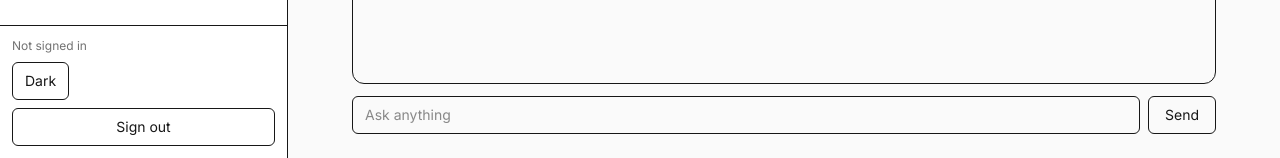
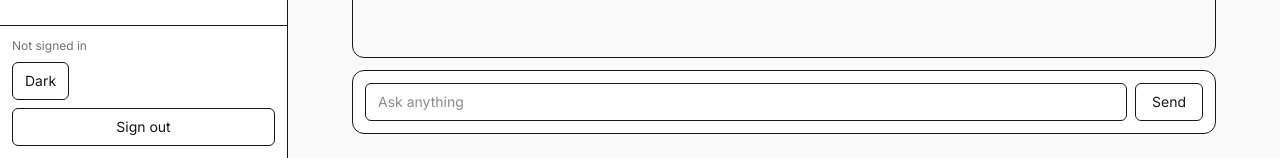
Before and after one commit to theperfectbean/complexity, a Next.js app in the folder app/: page /search/1 in a window 1280 px wide. Shown: the part 642-800 px from the top of the page. Built offline with nearby package versions, Linux system fonts and the light colour scheme; no server answers.

Commit message:
feat(phase-3): add shared motion searchbar transition across home and thread

```diff
--- a/app/src/app/page.tsx
+++ b/app/src/app/page.tsx
@@ -5,6 +5,7 @@ import Link from "next/link";
 import { useRouter } from "next/navigation";
 import { FormEvent, useState } from "react";
 
+import { SearchBar } from "@/components/search/SearchBar";
 import { MODELS, getDefaultModel } from "@/lib/models";
 
 export default function Home() {
@@ -91,12 +92,14 @@ export default function Home() {
       </header>
 
       <div className="flex flex-1 items-center justify-center">
-        <form onSubmit={startThread} className="w-full max-w-3xl space-y-3 rounded-2xl border p-4">
-          <textarea
-            className="min-h-24 w-full resize-none rounded-md border bg-transparent px-3 py-2"
+        <form onSubmit={startThread} className="w-full max-w-3xl space-y-3">
+          <SearchBar
+            value={query}
+            onChange={setQuery}
             placeholder="Ask anything..."
-            value={query}
-            onChange={(event) => setQuery(event.target.value)}
+            submitLabel={loading ? "Starting..." : "Start"}
+            disabled={loading}
+            layoutId="searchbar"
           />
           <div className="flex items-center justify-between">
             <select
@@ -114,9 +117,7 @@ export default function Home() {
                 </optgroup>
               ))}
             </select>
-            <button className="rounded-md bg-foreground px-4 py-2 text-background" type="submit" disabled={loading}>
-              {loading ? "Starting..." : "Start"}
-            </button>
+            <span className="text-xs text-muted-foreground">Model applies to this new thread</span>
           </div>
         </form>
       </div>
--- a/app/src/app/search/[threadId]/page.tsx
+++ b/app/src/app/search/[threadId]/page.tsx
@@ -6,9 +6,9 @@ import { useParams } from "next/navigation";
 import { FormEvent, useEffect, useMemo, useState } from "react";
 import { toast } from "sonner";
 
-import { FollowUpInput } from "@/components/chat/FollowUpInput";
 import { ChatCitation, ChatMessageItem, MessageList } from "@/components/chat/MessageList";
 import { AppShell } from "@/components/layout/AppShell";
+import { SearchBar } from "@/components/search/SearchBar";
 import { MODELS, getDefaultModel } from "@/lib/models";
 
 type ThreadPayload = {
@@ -172,13 +172,15 @@ export default function ThreadPage() {
           )}
         </section>
 
-        <form onSubmit={onSubmit}>
-          <FollowUpInput
+        <form onSubmit={onSubmit} className="mt-3">
+          <SearchBar
             value={prompt}
             onChange={setPrompt}
             placeholder="Ask anything"
             submitLabel={status === "streaming" ? "Thinking..." : "Send"}
             disabled={status === "streaming"}
+            layoutId="searchbar"
+            compact
           />
         </form>
       </main>
--- /dev/null
+++ b/app/src/components/search/SearchBar.tsx
@@ -0,0 +1,42 @@
+"use client";
+
+import { motion } from "motion/react";
+import TextareaAutosize from "react-textarea-autosize";
+
+type SearchBarProps = {
+  value: string;
+  onChange: (value: string) => void;
+  placeholder: string;
+  submitLabel: string;
+  disabled?: boolean;
+  layoutId?: string;
+  compact?: boolean;
+};
+
+export function SearchBar({
+  value,
+  onChange,
+  placeholder,
+  submitLabel,
+  disabled,
+  layoutId = "searchbar",
+  compact,
+}: SearchBarProps) {
+  return (
+    <motion.div layoutId={layoutId} layout className="rounded-xl border bg-card p-3">
+      <div className={`flex ${compact ? "items-end" : "items-end"} gap-2`}>
+        <TextareaAutosize
+          minRows={compact ? 1 : 2}
+          maxRows={8}
+          value={value}
+          onChange={(event) => onChange(event.target.value)}
+          placeholder={placeholder}
+          className="max-h-52 flex-1 resize-none rounded-md border bg-transparent px-3 py-2 text-sm"
+        />
+        <button type="submit" className="rounded-md border px-4 py-2 text-sm" disabled={disabled}>
+          {submitLabel}
+        </button>
+      </div>
+    </motion.div>
+  );
+}
```
